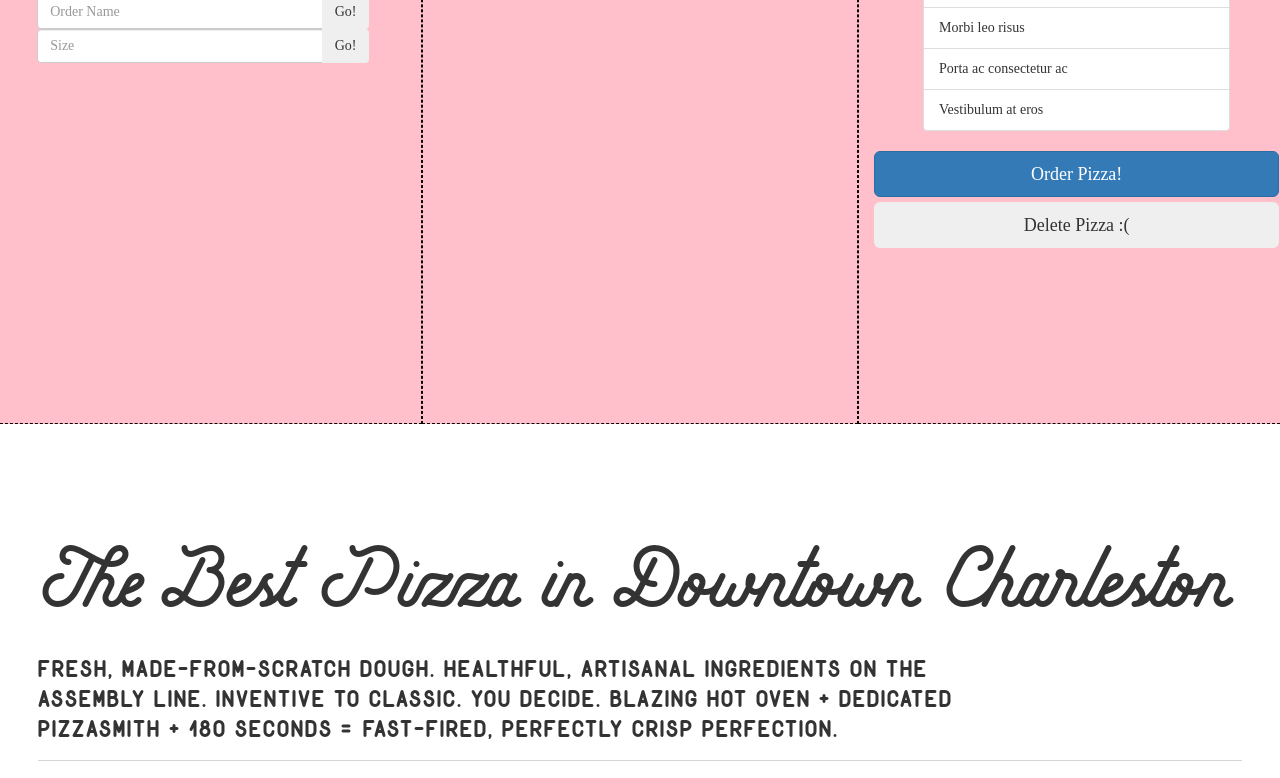
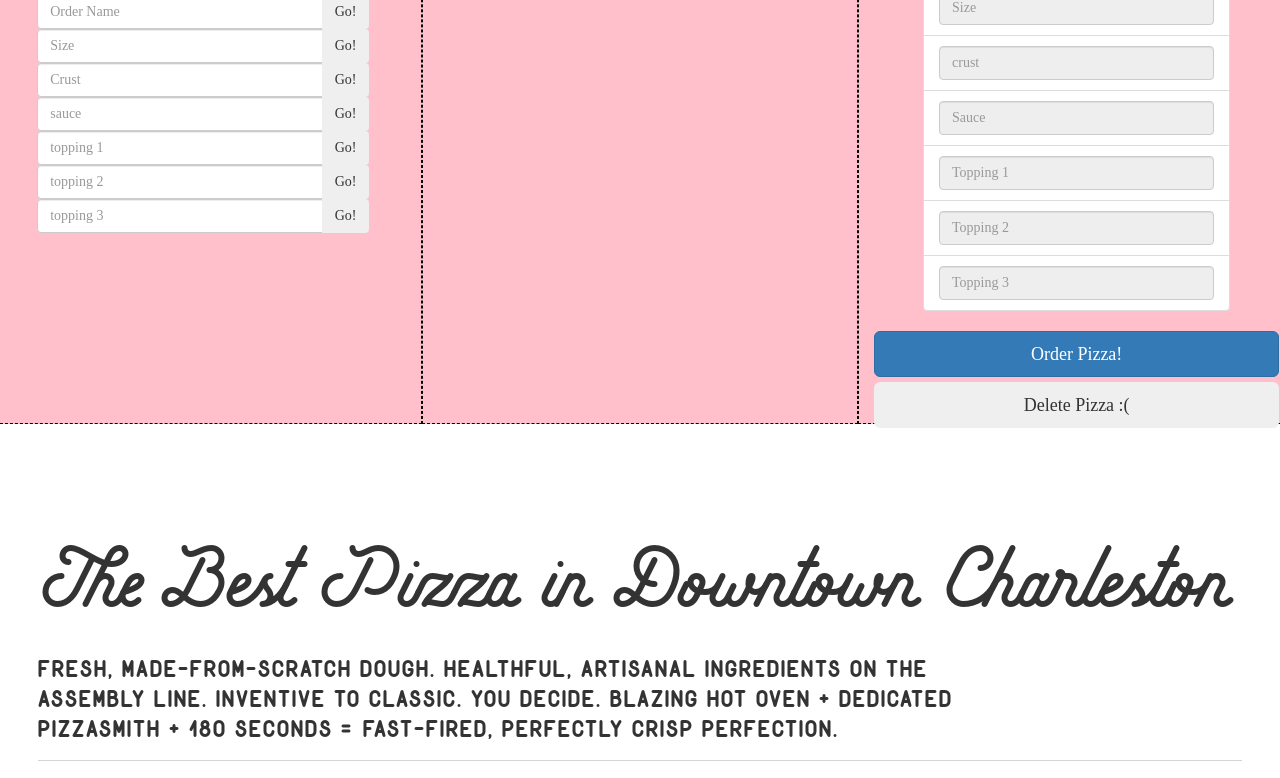
Before and after one commit to winstonwaters/IronPizza, a website: page public/index.html in a window 1280 px wide. Shown: the part 268-1046 px from the top of the page. Drawn offline with nearby package versions, Linux system fonts and the light colour scheme; a web font is replaced by a local one.

Commit message:
added form inputs

```diff
--- a/public/index.html
+++ b/public/index.html
@@ -21,10 +21,13 @@
     </nav>
 
     <!-- Main body -->
+    <div class="ordering-container">
+
+
     <div class="row">
         <div class="col-md-4">
-          <h1>Custom Pizza</h1>
-          <!-- order name -->
+            <h1>Custom Pizza</h1>
+            <!-- order name -->
             <div class="row">
                 <div class="col-lg-offset-1 col-lg-10">
                     <div class="input-group" id="order">
@@ -46,11 +49,63 @@
                     </div>
                 </div>
             </div>
-
-
-
+            <!-- pizza crust -->
+            <div class="row">
+                <div class="col-lg-offset-1 col-lg-10">
+                    <div class="input-group" id="Crust">
+                        <input type="text" name="size" value="" class="form-control" placeholder="Crust">
+                        <span class="input-group-btn">
+                          <button class="btn btn-secondary" type="button">Go!</button>
+                        </span>
+                    </div>
+                </div>
+            </div>
+            <!-- pizza sauce -->
+            <div class="row">
+                <div class="col-lg-offset-1 col-lg-10">
+                    <div class="input-group" id="sauce">
+                        <input type="text" name="size" value="" class="form-control" placeholder="sauce">
+                        <span class="input-group-btn">
+                          <button class="btn btn-secondary" type="button">Go!</button>
+                        </span>
+                    </div>
+                </div>
+            </div>
+            <!-- pizza topping 1 -->
+            <div class="row">
+                <div class="col-lg-offset-1 col-lg-10">
+                    <div class="input-group" id="topping1">
+                        <input type="text" name="size" value="" class="form-control" placeholder="topping 1">
+                        <span class="input-group-btn">
+                          <button class="btn btn-secondary" type="button">Go!</button>
+                        </span>
+                    </div>
+                </div>
+            </div>
+            <!-- pizza topping 2 -->
+            <div class="row">
+                <div class="col-lg-offset-1 col-lg-10">
+                    <div class="input-group" id="topping2">
+                        <input type="text" name="size" value="" class="form-control" placeholder="topping 2">
+                        <span class="input-group-btn">
+                          <button class="btn btn-secondary" type="button">Go!</button>
+                        </span>
+                    </div>
+                </div>
+            </div>
+            <!-- pizza topping 3 -->
+            <div class="row">
+                <div class="col-lg-offset-1 col-lg-10">
+                    <div class="input-group" id="topping3">
+                        <input type="text" name="size" value="" class="form-control" placeholder="topping 3">
+                        <span class="input-group-btn">
+                          <button class="btn btn-secondary" type="button">Go!</button>
+                        </span>
+                    </div>
+                </div>
+            </div>
         </div>
-
+        <!-- center column -->
         <div class="col-md-4">
 
 
@@ -59,11 +114,13 @@
             <div class="col-lg-offset-1 col-lg-10">
 
                 <ul class="list-group">
-                    <li class="list-group-item">Cras justo odio</li>
-                    <li class="list-group-item">Dapibus ac facilisis in</li>
-                    <li class="list-group-item">Morbi leo risus</li>
-                    <li class="list-group-item">Porta ac consectetur ac</li>
-                    <li class="list-group-item">Vestibulum at eros</li>
+                    <li class="list-group-item"><input type="text" name="order" value="" class="form-control" placeholder="Order Name" disabled></li>
+                    <li class="list-group-item"><input type="text" name="size" value="" class="form-control" placeholder="Size" disabled></li>
+                    <li class="list-group-item"><input type="text" name="crust" value="" class="form-control" placeholder="crust" disabled></li>
+                    <li class="list-group-item"><input type="text" name="sauce" value="" class="form-control" placeholder="Sauce" disabled></li>
+                    <li class="list-group-item"><input type="text" name="topping1" value="" class="form-control" placeholder="Topping 1" disabled></li>
+                    <li class="list-group-item"><input type="text" name="topping2" value="" class="form-control" placeholder="Topping 2" disabled></li>
+                    <li class="list-group-item"><input type="text" name="topping3" value="" class="form-control" placeholder="Topping 3" disabled></li>
                 </ul>
             </div>
 
@@ -76,7 +133,7 @@
     </div>
 
 
-    <!-- Pizza ordering -->
+    </div>
     <div class="jumbotron">
         <h1 class="display-3">The Best Pizza in Downtown Charleston</h1>
         <p class="lead">Fresh, made-from-scratch dough. Healthful, artisanal ingredients on the assembly line. Inventive to classic. You decide. Blazing hot oven + dedicated pizzasmith + 180 seconds = fast-fired, perfectly crisp perfection.</p>
--- a/public/main.css
+++ b/public/main.css
@@ -1,4 +1,3 @@
-
 @font-face {
     font-family: TheWildThings;
     src: url("./TheWildThings/The Wild Things - Bold.otf");
@@ -9,7 +8,7 @@
 }
 @font-face {
     font-family: Whitney;
-    src: url("./Whitney/Whitney/Whitney-Light.otf");
+    src: url("./Whitney/Whitney-Light.otf");
 }
 * {
     font-family: Whitney;
```
